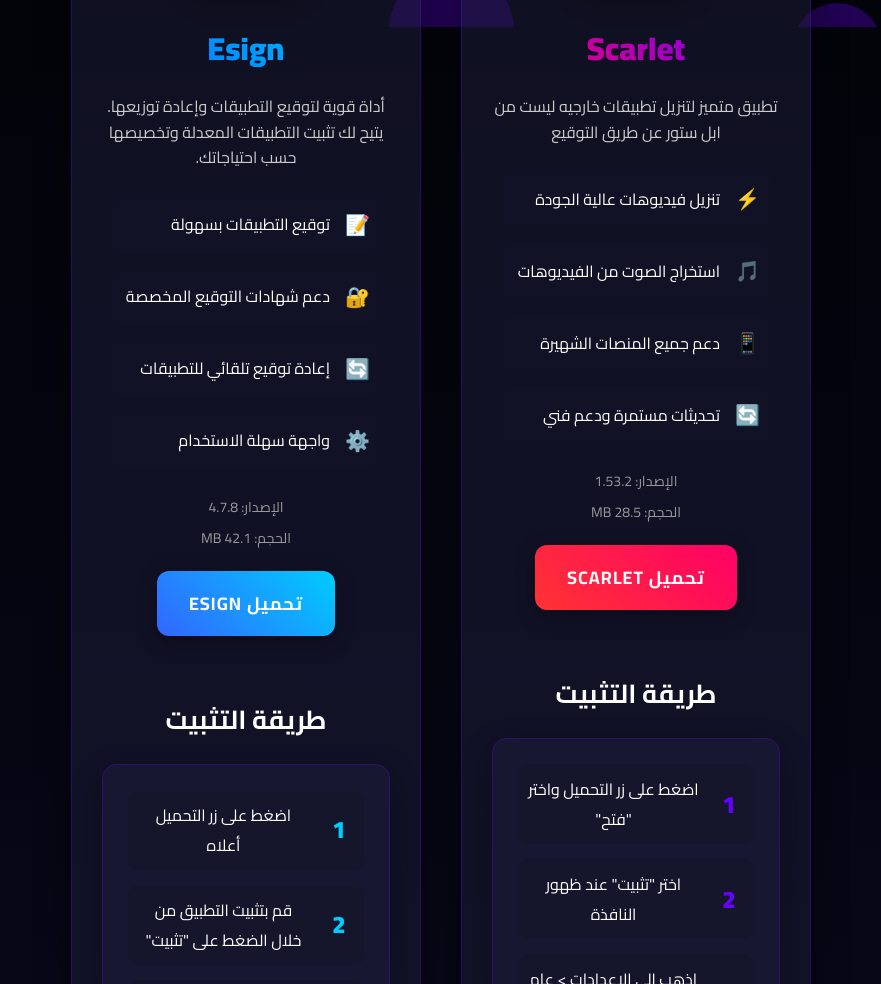
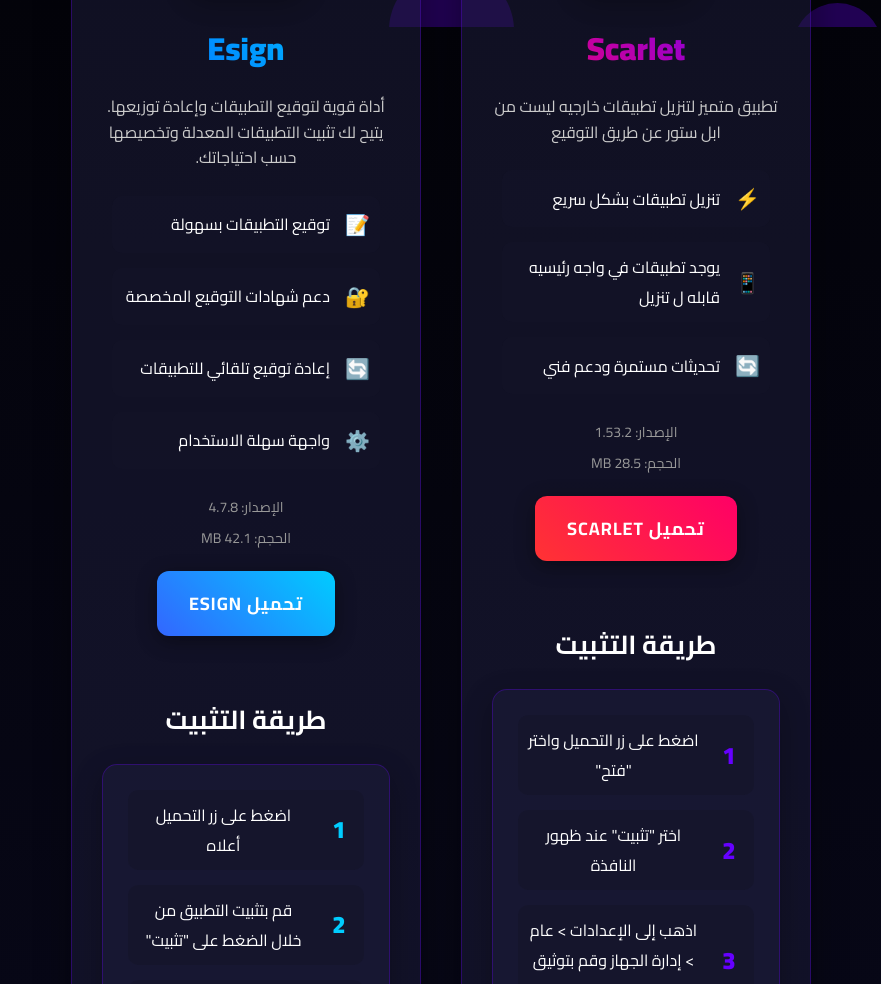
Before and after one commit to VR7-ON-TOP/VR7-TEAM-IOS, a plain HTML site: page apps.html in a window 1280 px wide. Shown: the part 773-1757 px from the top of the page, without its empty margins (199-1080 px from the left). Drawn offline with Linux system fonts and the light colour scheme.

Commit message:
Update apps.html

```diff
--- a/apps.html
+++ b/apps.html
@@ -575,15 +575,11 @@
                 <div class="app-features">
                     <div class="feature-item">
                         <span class="feature-icon">⚡</span>
-                        <span>تنزيل فيديوهات عالية الجودة</span>
-                    </div>
-                    <div class="feature-item">
-                        <span class="feature-icon">🎵</span>
-                        <span>استخراج الصوت من الفيديوهات</span>
+                        <span>تنزيل تطبيقات بشكل سريع</span>
                     </div>
                     <div class="feature-item">
                         <span class="feature-icon">📱</span>
-                        <span>دعم جميع المنصات الشهيرة</span>
+                        <span>يوجد تطبيقات في واجه رئيسيه قابله ل تنزيل</span>
                     </div>
                     <div class="feature-item">
                         <span class="feature-icon">🔄</span>
```
